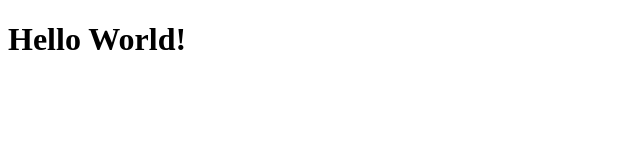
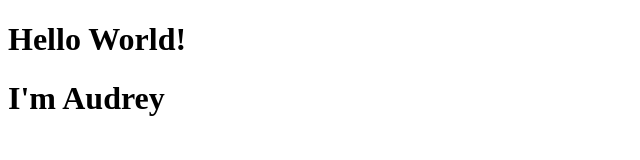
Before and after one commit to odripalado/devtest, a plain HTML site: page index.html in a window 1280 px wide. Shown: the whole page, without its empty margins (0-640 px from the left). Drawn offline with Linux system fonts and the light colour scheme.

Commit message:
minor change

```diff
--- a/index.html
+++ b/index.html
@@ -8,5 +8,6 @@
 </head>
 <body>
     <h1>Hello World!</h1>
+    <h1>I'm Audrey</h1>
 </body>
 </html>
```
